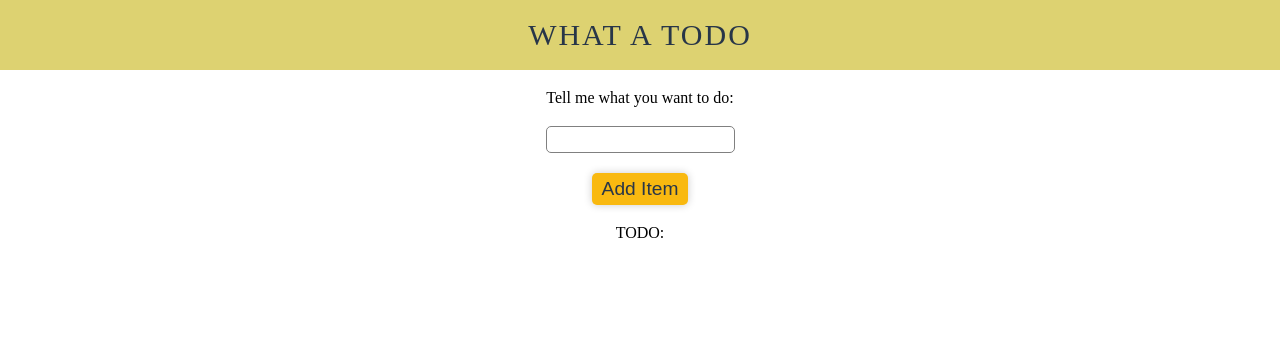
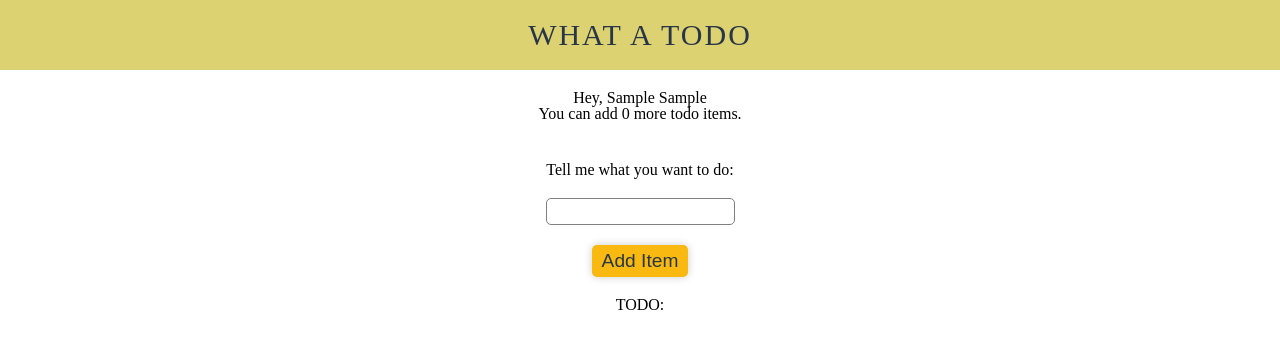
Before and after one commit to braxtonlemmon/typescript-todo, a React (Create React App) app: page / in a window 1280 px wide. Both pictures are taken after typing "Sample", "Sample" into the empty fields and a click on the button "Save". Shown: the top 348 px of the page. Built offline with nearby package versions, Linux system fonts and the light colour scheme.

Commit message:
Create UserInfo component.

```diff
--- a/src/App.tsx
+++ b/src/App.tsx
@@ -2,6 +2,7 @@ import React from "react";
 import { Wrapper } from "./App.styles";
 import Header from "./components/Header/Header";
 import UserForm from "./components/UserForm/UserForm";
+import UserInfo from "./components/UserInfo/UserInfo";
 import Form from "./components/Form/Form";
 import Display from "./components/Display/Display";
 import { ThemeProvider } from "styled-components";
@@ -23,6 +24,7 @@ function App() {
         {!isInitiated && <UserForm />}
         {isInitiated && (
           <>
+            <UserInfo />
             <Form />
             <Display />
           </>
--- /dev/null
+++ b/src/components/UserInfo/UserInfo.styles.ts
@@ -0,0 +1,9 @@
+import styled from "styled-components";
+
+export const Wrapper = styled.div`
+  display: flex;
+  flex-direction: column;
+  justify-content: center;
+  align-items: center;
+  margin: 20px;
+`;
--- /dev/null
+++ b/src/components/UserInfo/UserInfo.tsx
@@ -0,0 +1,22 @@
+import React from "react";
+import { Wrapper } from "./UserInfo.styles";
+import { useSelector } from "react-redux";
+import { RootState } from "../../store/store";
+
+const UserInfo: React.FC = (): React.ReactElement => {
+  const user = useSelector((state: RootState) => state.userReducer);
+  const items = useSelector((state: RootState) => state.todoReducer.todoItems);
+
+  const calculateItems = (): number => {
+    return user.maxItems - items.length;
+  };
+
+  return (
+    <Wrapper>
+      <p>{`Hey, ${user.firstName} ${user.lastName}`}</p>
+      <p>{`You can add ${calculateItems()} more todo items.`}</p>
+    </Wrapper>
+  );
+};
+
+export default UserInfo;
```
